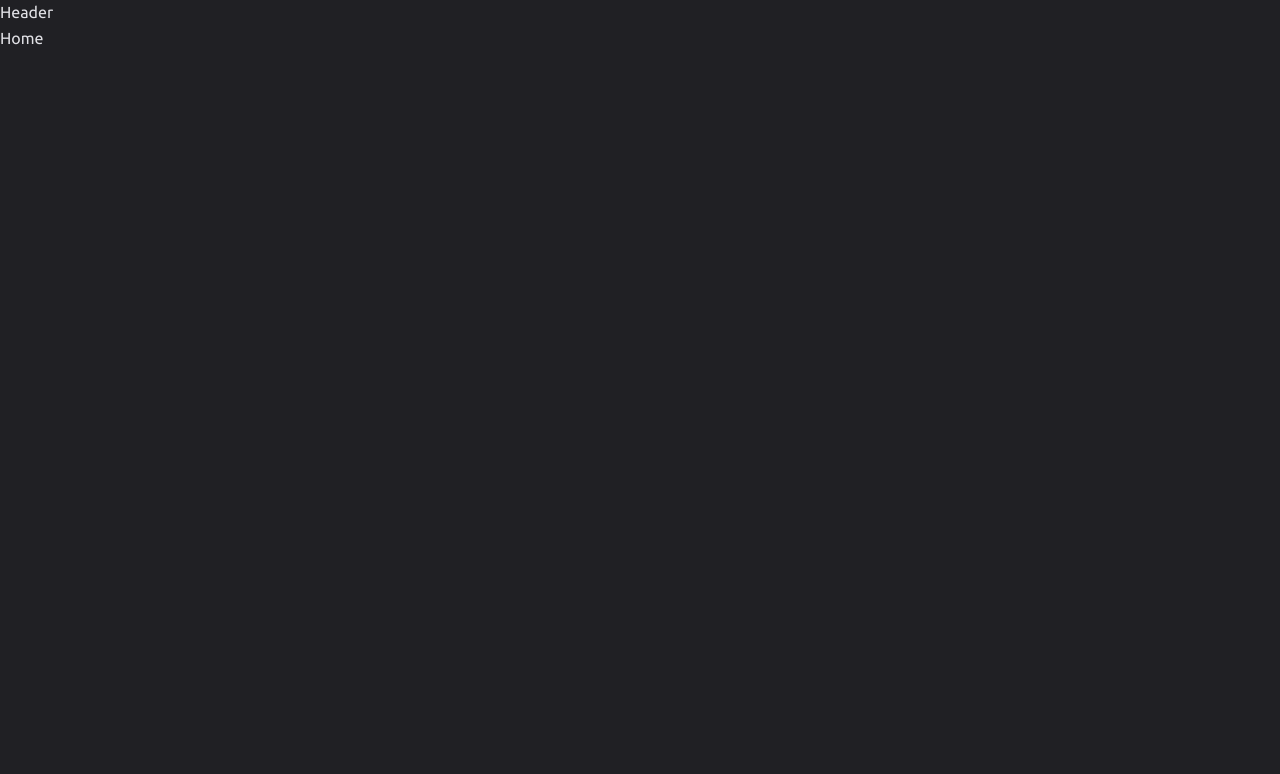
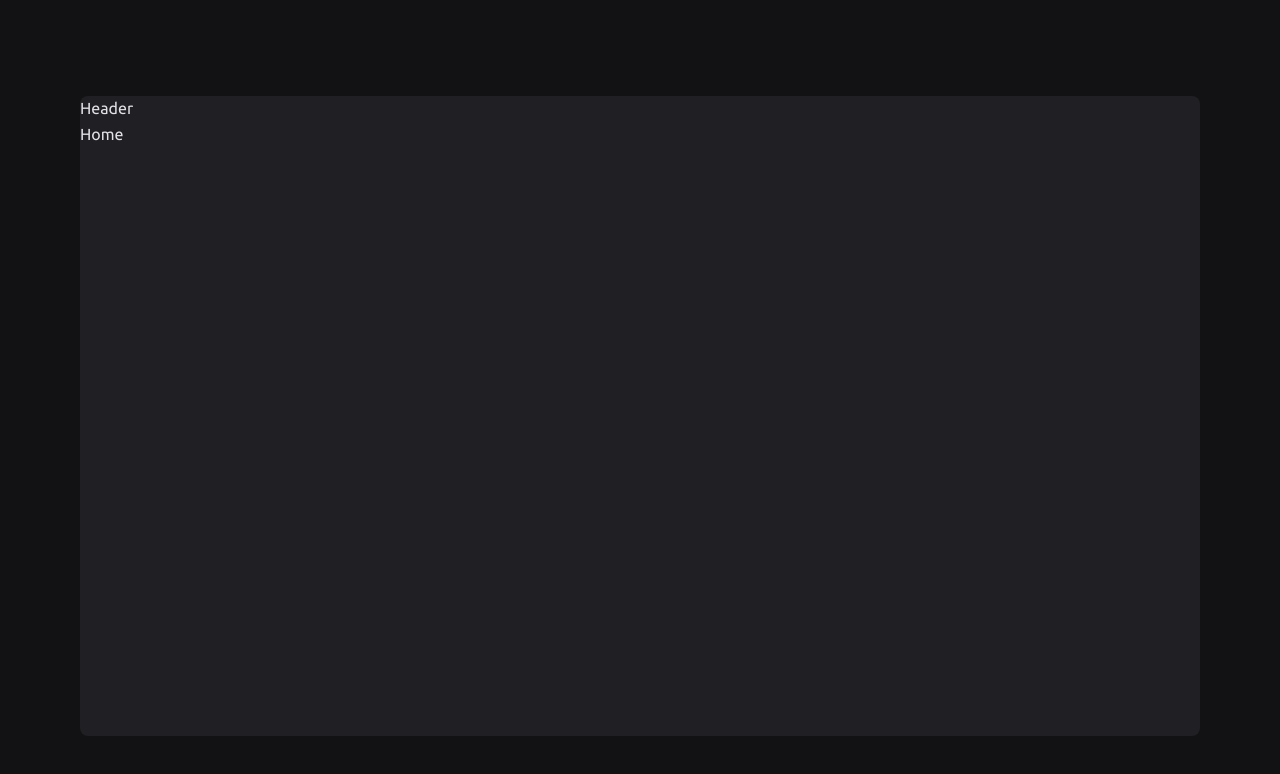
Before and after one commit to dwtoledo/Ignite-Timer, a React (Vite) app in the folder project-02-ignite/: page / in a window 1280 px wide. Shown: the top 774 px of the page. Built offline with nearby package versions, Linux system fonts and the light colour scheme.

Commit message:
Style DefaultLayoutContainer component

```diff
--- a/project-02-ignite/src/assets/styles/global.ts
+++ b/project-02-ignite/src/assets/styles/global.ts
@@ -142,9 +142,10 @@ export const GlobalStyle = createGlobalStyle`
   }
 
   body {
-    background-color: ${(props) => props.theme['gray-200']};
+    background-color: ${(props) => props.theme['gray-100']};
     color: ${(props) => props.theme['gray-700']};
     -webkit-font-smoothing: antialiased;
+    padding: 1rem;
   }
 
   body, input, textarea, button {
--- a/project-02-ignite/src/layouts/default_layout/index.tsx
+++ b/project-02-ignite/src/layouts/DefaultLayout/index.tsx
@@ -1,11 +1,13 @@
 import { Header } from '../../components/Header'
 import { Outlet } from 'react-router-dom'
 
+import { DefaultLayoutContainer } from './styles'
+
 export function DefaultLayout() {
   return (
-    <div>
+    <DefaultLayoutContainer>
       <Header />
       <Outlet />
-    </div>
+    </DefaultLayoutContainer>
   )
 }
--- /dev/null
+++ b/project-02-ignite/src/layouts/DefaultLayout/styles.ts
@@ -0,0 +1,11 @@
+import styled from 'styled-components'
+
+export const DefaultLayoutContainer = styled.div`
+  background-color: ${(props) => props.theme['gray-200']};
+  border-radius: 8px;
+  display: flex;
+  flex-direction: column;
+  height: calc(100vh - 10rem);
+  margin: 5rem auto;
+  max-width: 70rem;
+`
--- a/project-02-ignite/src/routes.tsx
+++ b/project-02-ignite/src/routes.tsx
@@ -1,5 +1,5 @@
 import { createBrowserRouter } from 'react-router-dom'
-import { DefaultLayout } from './layouts/default_layout'
+import { DefaultLayout } from './layouts/DefaultLayout'
 import { History } from './pages/History'
 import { Home } from './pages/Home'
 
```
